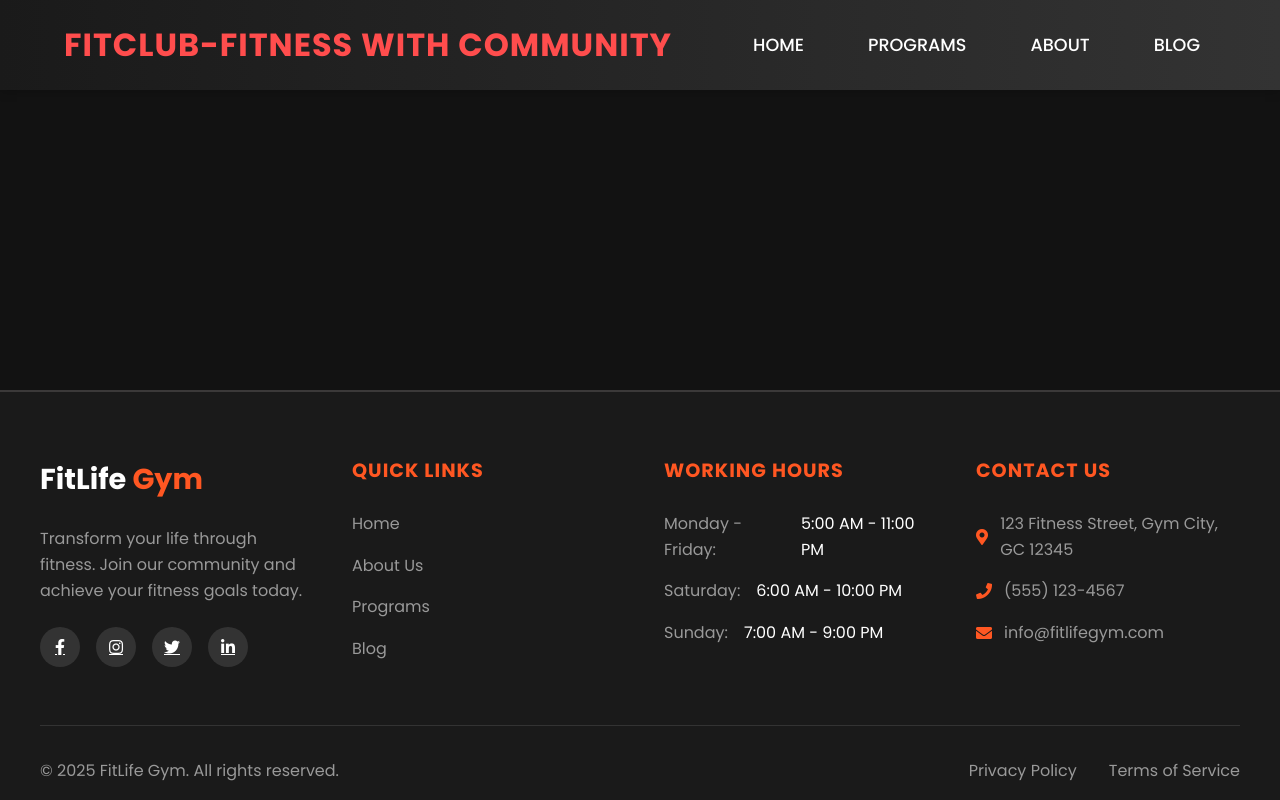
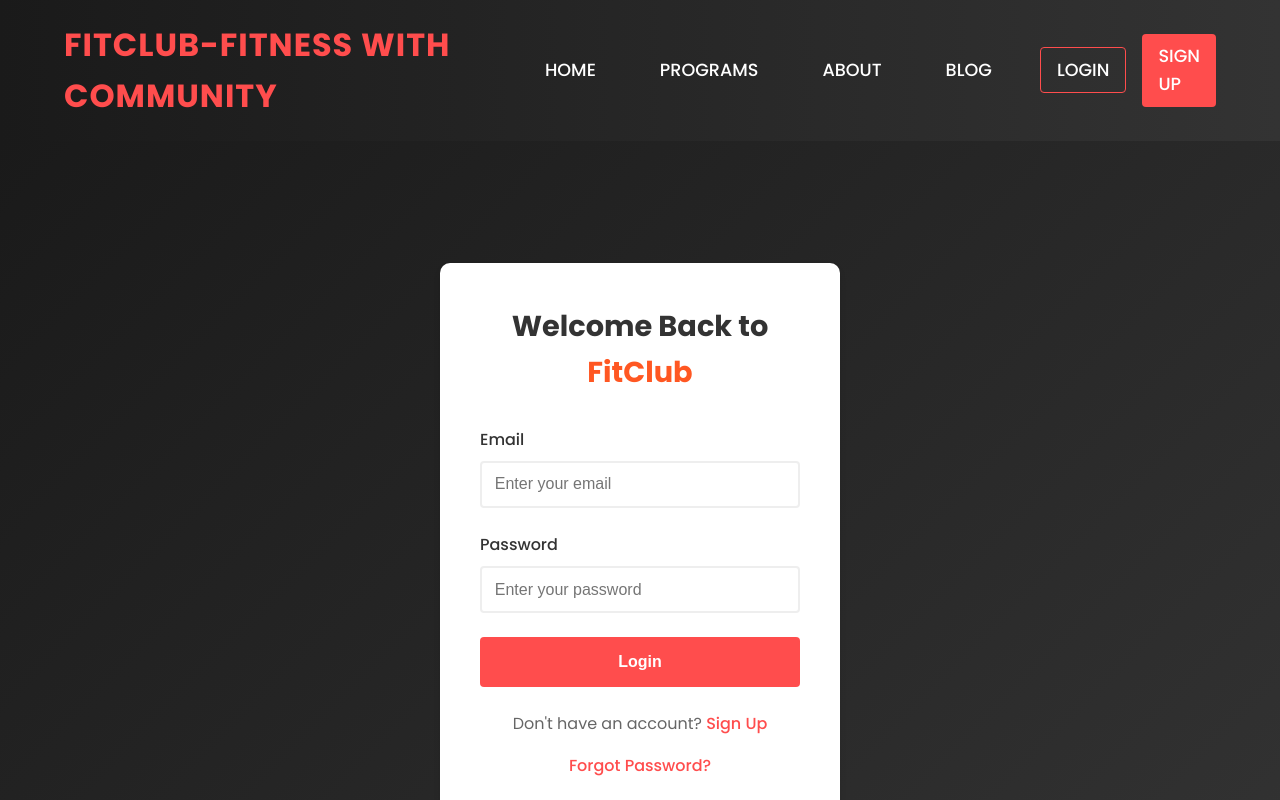
Before and after one commit to TusharGhosh56/Fit_Club, a React (Create React App) app: page /login in a window 1280 px wide. Shown: the top 800 px of the page. Built offline with nearby package versions, Linux system fonts and the light colour scheme.

Commit message:
added login adn signup pages

```diff
--- a/src/App.js
+++ b/src/App.js
@@ -5,6 +5,8 @@ import Home from './pages/Home';
 import Programs from './pages/Programs';
 import About from './pages/About';
 import Blog from './pages/Blog';
+import Login from './pages/Login';
+import Signup from './pages/Signup';
 import './App.css';
 
 function App() {
@@ -18,6 +20,8 @@ function App() {
             <Route path="/programs" element={<Programs />} />
             <Route path="/about" element={<About />} />
             <Route path="/blog" element={<Blog />} />
+            <Route path="/login" element={<Login />} />
+            <Route path="/signup" element={<Signup />} />
           </Routes>
         </main>
         <Footer />
--- a/src/components/Navbar.js
+++ b/src/components/Navbar.js
@@ -10,6 +10,10 @@ function Navbar() {
         <li><Link to="/programs">Programs</Link></li>
         <li><Link to="/about">About</Link></li>
         <li><Link to="/blog">Blog</Link></li>
+        <li className="auth-links">
+          <Link to="/login" className="login-btn">Login</Link>
+          <Link to="/signup" className="signup-btn">Sign Up</Link>
+        </li>
       </ul>
     </nav>
   );
--- /dev/null
+++ b/src/css/Auth.css
@@ -0,0 +1,117 @@
+.auth-container {
+  min-height: 100vh;
+  display: flex;
+  align-items: center;
+  justify-content: center;
+  padding: 2rem;
+  background: linear-gradient(135deg, #1a1a1a 0%, #333 100%);
+}
+
+.auth-card {
+  background: white;
+  padding: 2.5rem;
+  border-radius: 10px;
+  box-shadow: 0 4px 6px rgba(0, 0, 0, 0.1);
+  width: 100%;
+  max-width: 400px;
+}
+
+.auth-card h2 {
+  text-align: center;
+  margin-bottom: 2rem;
+  color: #333;
+  font-size: 1.8rem;
+}
+
+.highlight {
+  color: #ff4d4d;
+}
+
+.form-group {
+  margin-bottom: 1.5rem;
+}
+
+.form-group label {
+  display: block;
+  margin-bottom: 0.5rem;
+  color: #333;
+  font-weight: 500;
+}
+
+.form-group input {
+  width: 100%;
+  padding: 0.8rem;
+  border: 2px solid #eee;
+  border-radius: 4px;
+  font-size: 1rem;
+  transition: border-color 0.3s ease;
+}
+
+.form-group input:focus {
+  border-color: #ff4d4d;
+  outline: none;
+}
+
+.auth-button {
+  width: 100%;
+  padding: 1rem;
+  background: #ff4d4d;
+  color: white;
+  border: none;
+  border-radius: 4px;
+  font-size: 1rem;
+  font-weight: 600;
+  cursor: pointer;
+  transition: background-color 0.3s ease;
+}
+
+.auth-button:hover {
+  background: #ff3333;
+}
+
+.auth-footer {
+  margin-top: 1.5rem;
+  text-align: center;
+  color: #666;
+}
+
+.auth-footer a {
+  color: #ff4d4d;
+  text-decoration: none;
+  font-weight: 500;
+}
+
+.auth-footer a:hover {
+  text-decoration: underline;
+}
+
+.forgot-password {
+  display: block;
+  margin-top: 1rem;
+  color: #666;
+  text-decoration: none;
+}
+
+.forgot-password:hover {
+  color: #ff4d4d;
+}
+
+/* Update Navbar.css to style the new auth buttons */
+.auth-links {
+  display: flex;
+  gap: 1rem;
+}
+
+.login-btn {
+  border: 1px solid #ff4d4d !important;
+}
+
+.signup-btn {
+  background: #ff4d4d !important;
+}
+
+@media (max-width: 480px) {
+  .auth-card {
+    padding: 1.5rem;
+  }
+}
--- a/src/css/Navbar.css
+++ b/src/css/Navbar.css
@@ -21,6 +21,7 @@
   margin: 0;
   padding: 0;
   gap: 2rem;
+  align-items: center;
 }
 
 .nav-links li a {
@@ -40,6 +41,33 @@
   transform: translateY(-2px);
 }
 
+/* Updated auth link styles */
+.auth-links {
+  display: flex;
+  gap: 1rem;
+  align-items: center;
+}
+
+.auth-links .login-btn,
+.auth-links .signup-btn {
+  font-size: 1.1rem;
+  padding: 0.5rem 1rem;
+  border-radius: 4px;
+}
+
+.auth-links .login-btn {
+  border: 2px solid #ff4d4d;
+}
+
+.auth-links .signup-btn {
+  background-color: #ff4d4d;
+}
+
+.auth-links .login-btn:hover,
+.auth-links .signup-btn:hover {
+  transform: translateY(-2px);
+}
+
 @media (max-width: 768px) {
   .navbar {
     padding: 1rem 2rem;
@@ -49,5 +77,11 @@
 
   .nav-links {
     gap: 1rem;
+    flex-wrap: wrap;
+    justify-content: center;
+  }
+
+  .auth-links {
+    margin-top: 0.5rem;
   }
 }
--- a/src/pages/Home.js
+++ b/src/pages/Home.js
@@ -3,7 +3,7 @@ import '../css/Home.css';
 function Home() {
   return (
     <div className="home">
-      <div className="hero">
+      <div className="hero" >
         <h1>Transform Your <span className="highlight">Life</span></h1>
         <p>Join the ultimate fitness experience where strength meets community. Start your journey today.</p>
         <button className="cta-button">Start Free Trial</button>
--- /dev/null
+++ b/src/pages/Login.js
@@ -0,0 +1,44 @@
+import '../css/Auth.css';
+import { Link } from 'react-router-dom';
+
+function Login() {
+  const handleSubmit = (e) => {
+    e.preventDefault();
+    // Add login logic here
+  };
+
+  return (
+    <div className="auth-container">
+      <div className="auth-card">
+        <h2>Welcome Back to <span className="highlight">FitClub</span></h2>
+        <form onSubmit={handleSubmit}>
+          <div className="form-group">
+            <label htmlFor="email">Email</label>
+            <input
+              type="email"
+              id="email"
+              required
+              placeholder="Enter your email"
+            />
+          </div>
+          <div className="form-group">
+            <label htmlFor="password">Password</label>
+            <input
+              type="password"
+              id="password"
+              required
+              placeholder="Enter your password"
+            />
+          </div>
+          <button type="submit" className="auth-button">Login</button>
+        </form>
+        <div className="auth-footer">
+          <p>Don't have an account? <Link to="/signup">Sign Up</Link></p>
+          <Link to="/forgot-password" className="forgot-password">Forgot Password?</Link>
+        </div>
+      </div>
+    </div>
+  );
+}
+
+export default Login;
--- /dev/null
+++ b/src/pages/Signup.js
@@ -0,0 +1,61 @@
+import '../css/Auth.css';
+import { Link } from 'react-router-dom';
+
+function Signup() {
+  const handleSubmit = (e) => {
+    e.preventDefault();
+    // Add signup logic here
+  };
+
+  return (
+    <div className="auth-container">
+      <div className="auth-card">
+        <h2>Join <span className="highlight">FitClub</span> Today</h2>
+        <form onSubmit={handleSubmit}>
+          <div className="form-group">
+            <label htmlFor="name">Full Name</label>
+            <input
+              type="text"
+              id="name"
+              required
+              placeholder="Enter your full name"
+            />
+          </div>
+          <div className="form-group">
+            <label htmlFor="email">Email</label>
+            <input
+              type="email"
+              id="email"
+              required
+              placeholder="Enter your email"
+            />
+          </div>
+          <div className="form-group">
+            <label htmlFor="password">Password</label>
+            <input
+              type="password"
+              id="password"
+              required
+              placeholder="Create a password"
+            />
+          </div>
+          <div className="form-group">
+            <label htmlFor="confirmPassword">Confirm Password</label>
+            <input
+              type="password"
+              id="confirmPassword"
+              required
+              placeholder="Confirm your password"
+            />
+          </div>
+          <button type="submit" className="auth-button">Sign Up</button>
+        </form>
+        <div className="auth-footer">
+          <p>Already have an account? <Link to="/login">Login</Link></p>
+        </div>
+      </div>
+    </div>
+  );
+}
+
+export default Signup;
```
Also changed, not shown: public/assests/bicep1.png (deleted).
